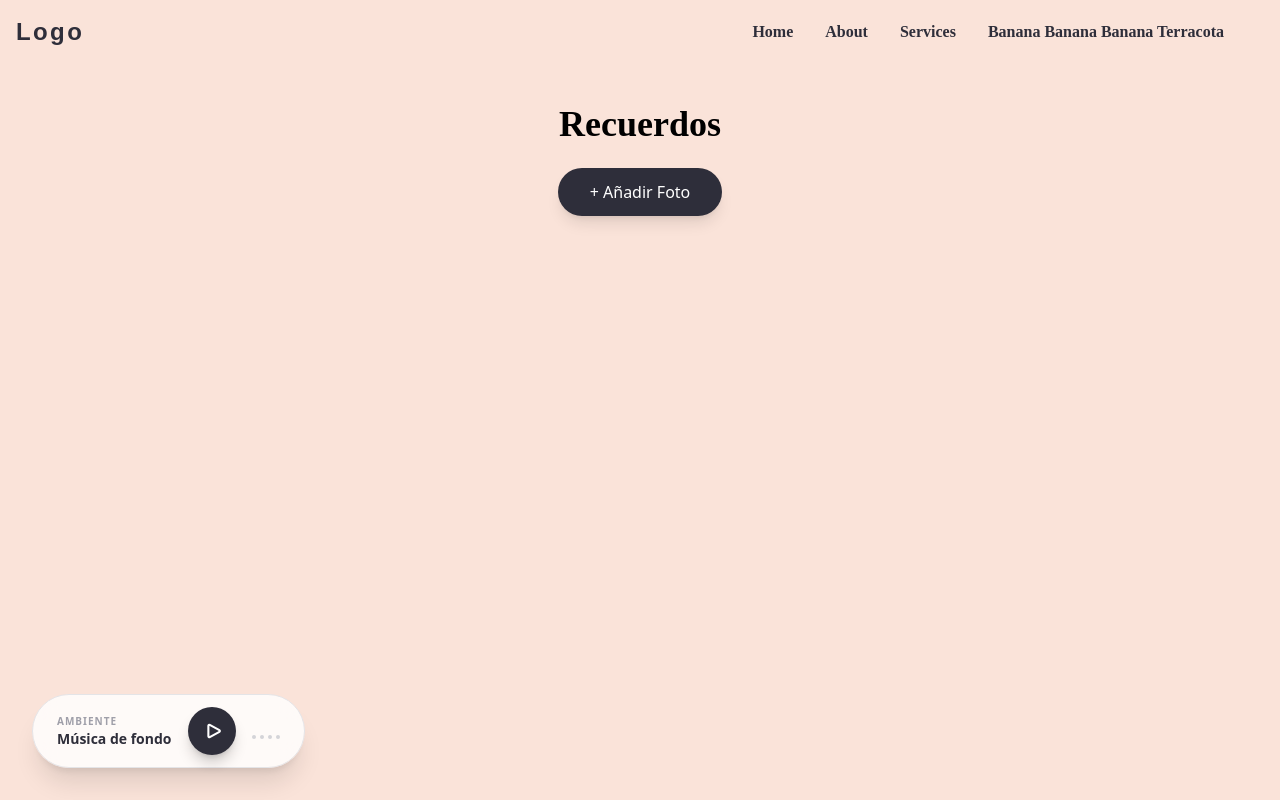
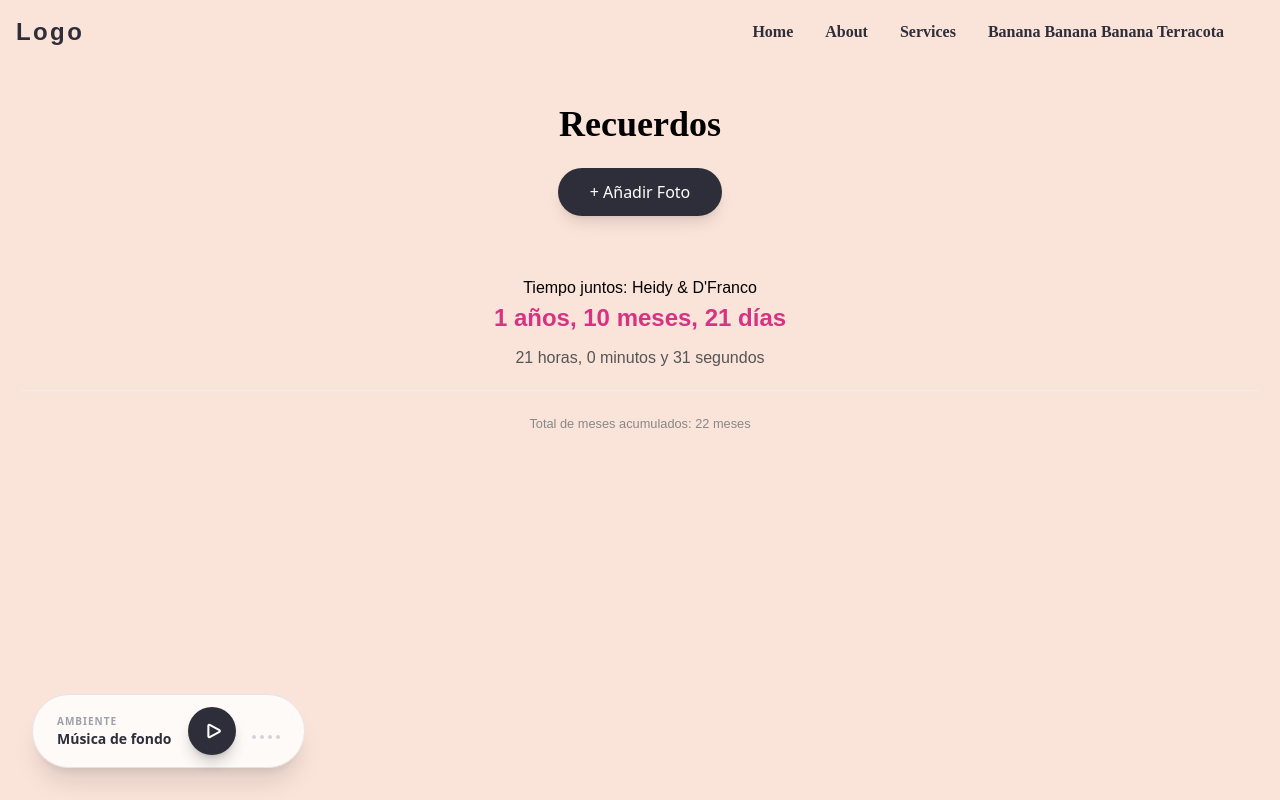
Before and after one commit to JimmyDVO0823/Heidy-DFranco, a React (Vite) app: page / in a window 1280 px wide. Built offline with nearby package versions, Linux system fonts and the light colour scheme.

Commit message:
Se hizo un contador del tiempo que llevamos juntos

```diff
--- a/src/App.jsx
+++ b/src/App.jsx
@@ -4,6 +4,7 @@ import Memories from './Components/Memories'
 import memories from './Components/MemoriesArray'
 import { Toaster } from 'sonner';
 import MusicPlayer from './Components/MusicPlayer'
+import LoveCounter from './Components/LoveCounter'
 function App() {
 
 
@@ -13,6 +14,7 @@ function App() {
       <SideBar elements={sideBarMenu} />
       <Memories elements={memories} />
       <MusicPlayer />
+      <LoveCounter />
     </div>
   );
 }
--- /dev/null
+++ b/src/Components/LoveCounter.jsx
@@ -0,0 +1,99 @@
+import React, { useState, useEffect } from "react";
+
+// Función auxiliar para saber cuántos días tiene un mes específico (considera bisiestos)
+const getDaysInMonth = (year, month) => {
+  return new Date(year, month + 1, 0).getDate();
+};
+
+function calculateExactDuration(startDate) {
+  const now = new Date();
+
+  // Clonamos las fechas para no modificar las originales
+  let start = new Date(startDate);
+  let end = new Date(now);
+
+  // Inicializamos diferencias
+  let years = end.getFullYear() - start.getFullYear();
+  let months = end.getMonth() - start.getMonth();
+  let days = end.getDate() - start.getDate();
+  let hours = end.getHours() - start.getHours();
+  let minutes = end.getMinutes() - start.getMinutes();
+  let seconds = end.getSeconds() - start.getSeconds();
+
+  // 1. Ajuste de Segundos
+  if (seconds < 0) {
+    seconds += 60;
+    minutes--;
+  }
+
+  // 2. Ajuste de Minutos
+  if (minutes < 0) {
+    minutes += 60;
+    hours--;
+  }
+
+  // 3. Ajuste de Horas
+  if (hours < 0) {
+    hours += 24;
+    days--;
+  }
+
+  // 4. Ajuste de Días (La parte crítica)
+  if (days < 0) {
+    // Tomamos el mes anterior para saber cuántos días pedir prestados
+    // (Si estamos en Marzo, pedimos prestados los días de Febrero)
+    const prevMonth = new Date(end.getFullYear(), end.getMonth(), 0);
+    days += prevMonth.getDate();
+    months--;
+  }
+
+  // 5. Ajuste de Meses
+  if (months < 0) {
+    months += 12;
+    years--;
+  }
+
+  return { years, months, days, hours, minutes, seconds };
+}
+
+export default function LoveCounter() {
+  // CONFIGURA TU FECHA AQUÍ: (Año, Mes - 1, Día, Hora, Minuto)
+  // Enero es 0, Febrero es 1, etc.
+  // Ejemplo: 1 de Enero de 2024 a las 00:00
+  const startDate = new Date(2024, 0, 25, 0, 0, 0);
+
+  const [duration, setDuration] = useState(calculateExactDuration(startDate));
+
+  useEffect(() => {
+    // Actualizar cada segundo
+    const timer = setInterval(() => {
+      setDuration(calculateExactDuration(startDate));
+    }, 1000);
+
+    // Limpiar intervalo al desmontar
+    return () => clearInterval(timer);
+  }, []);
+
+  return (
+    <div style={{ fontFamily: "Arial, sans-serif", textAlign: "center", padding: "20px" }}>
+      <h3>Tiempo juntos: Heidy & D'Franco</h3>
+
+      {/* Vista Principal */}
+      <div style={{ fontSize: "1.5rem", fontWeight: "bold", color: "#d63384" }}>
+        {duration.years} años, {duration.months} meses, {duration.days} días
+      </div>
+
+      {/* Vista Detallada (Segundero) */}
+      <div style={{ fontSize: "1rem", color: "#555", marginTop: "10px" }}>
+        {duration.hours} horas, {duration.minutes} minutos y {duration.seconds} segundos
+      </div>
+
+      <hr style={{ margin: "20px 0", borderTop: "1px solid #eee" }} />
+
+      {/* Dato Curioso: Total de meses */}
+      <small style={{ color: "#888" }}>
+        Total de meses acumulados: {duration.years * 12 + duration.months} meses
+      </small>
+    </div>
+  );
+}
--- a/src/Components/MusicPlayer.jsx
+++ b/src/Components/MusicPlayer.jsx
@@ -6,7 +6,6 @@ export default function MusicPlayer() {
   const playerRef = useRef(null);
 
   const videoId = "gndkFhYh5Mo";
-  //https://youtu.be/bX4Hml7aUvU?si=PHpHQpfVYin1jGj7
 
   const opts = {
     height: "1", // 0 puede dar problemas; usar 1 px para que exista
@@ -55,7 +54,7 @@ export default function MusicPlayer() {
   };
 
   return (
-    <div className="fixed bottom-8 left-8 z-[100]">
+    <div className="fixed bottom-8 left-8 z-100">
       {/* El iframe NO usa display:none; lo colocamos fuera de la ventana y con 1px */}
       <div
         // usamos CSS para que esté en DOM pero invisible/inelegible
```
